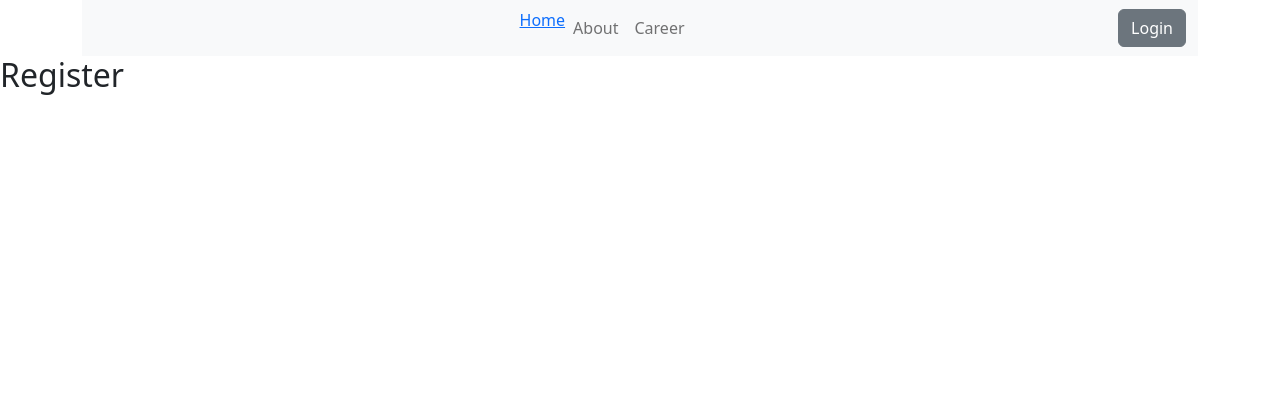
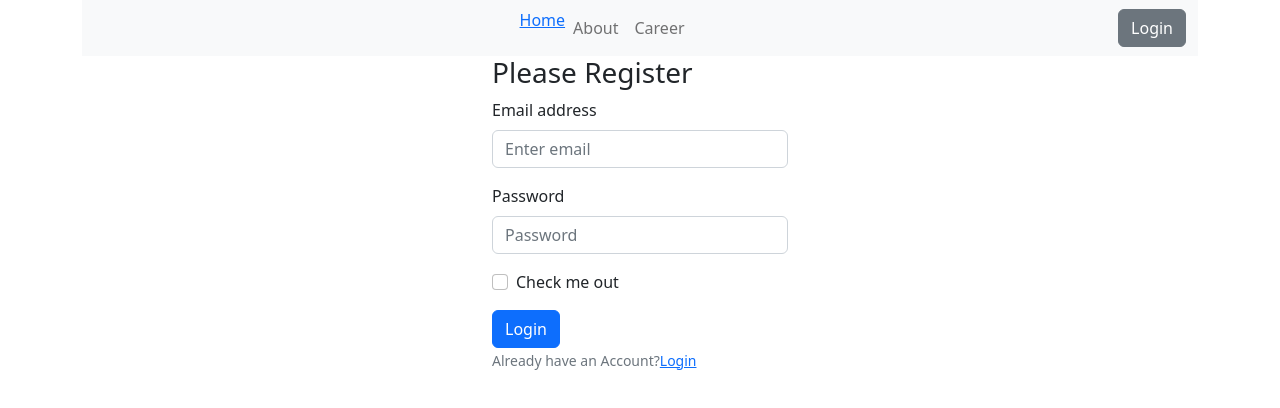
Before and after one commit to AkhiSharmin/news-dragon-client, a React (Vite) app: page /register in a window 1280 px wide. Shown: the top 408 px of the page. Built offline with nearby package versions, Linux system fonts and the light colour scheme; no server answers.

Commit message:
register page design done

```diff
--- a/src/pages/Login/Login/Login.jsx
+++ b/src/pages/Login/Login/Login.jsx
@@ -1,6 +1,7 @@
 import React from 'react';
 import { Container, Form } from 'react-bootstrap';
 import Button from 'react-bootstrap/Button';
+import { Link } from 'react-router-dom';
 
 
 
@@ -11,20 +12,37 @@ const Login = () => {
         <Form>
             <Form.Group className="mb-3" controlId="formBasicEmail">
                 <Form.Label>Email address</Form.Label>
-                <Form.Control type="email" placeholder="Enter email" />
+                <Form.Control type="email" name='email' placeholder="Enter email" required/>
 
             </Form.Group>
 
             <Form.Group className="mb-3" controlId="formBasicPassword">
                 <Form.Label>Password</Form.Label>
-                <Form.Control type="password" placeholder="Password" />
+                <Form.Control type="password" name='password' placeholder="Password" required/>
             </Form.Group>
             <Form.Group className="mb-3" controlId="formBasicCheckbox">
                 <Form.Check type="checkbox" label="Check me out" />
             </Form.Group>
+
             <Button variant="primary" type="submit">
-                Submit
+                Login
             </Button>
+            <br/>
+            <Form.Text className='text-success'>
+
+            </Form.Text>
+
+            <Form.Text className='text-secandry'>
+            Don't have an Account?<Link to='/register'>Register</Link>
+            </Form.Text>
+
+            <Form.Text className='text-success'>
+
+            </Form.Text>
+
+            <Form.Text className='text-danger'>
+
+            </Form.Text>
         </Form>
         </Container>
     );
--- a/src/pages/Login/Register/Register.jsx
+++ b/src/pages/Login/Register/Register.jsx
@@ -1,10 +1,48 @@
 import React from 'react';
+import { Container, Form } from 'react-bootstrap';
+import Button from 'react-bootstrap/Button';
+import { Link } from 'react-router-dom';
 
 const Register = () => {
     return (
-        <div>
-            <h2>Register</h2>
-        </div>
+        <Container className='w-25 mx-auto'>
+            <h3>Please Register</h3>
+        <Form>
+            <Form.Group className="mb-3" controlId="formBasicEmail">
+                <Form.Label>Email address</Form.Label>
+                <Form.Control type="email" name='email' placeholder="Enter email" required/>
+
+            </Form.Group>
+
+            <Form.Group className="mb-3" controlId="formBasicPassword">
+                <Form.Label>Password</Form.Label>
+                <Form.Control type="password" name='password' placeholder="Password" required/>
+            </Form.Group>
+            <Form.Group className="mb-3" controlId="formBasicCheckbox">
+                <Form.Check type="checkbox" label="Check me out" />
+            </Form.Group>
+
+            <Button variant="primary" type="submit">
+                Login
+            </Button>
+            <br/>
+            <Form.Text className='text-success'>
+
+            </Form.Text>
+
+            <Form.Text className='text-secondary'>
+            Already have an Account?<Link to='/login'>Login</Link>
+            </Form.Text>
+
+            <Form.Text className='text-success'>
+
+            </Form.Text>
+
+            <Form.Text className='text-danger'>
+
+            </Form.Text>
+        </Form>
+        </Container>
     );
 };
 
```
